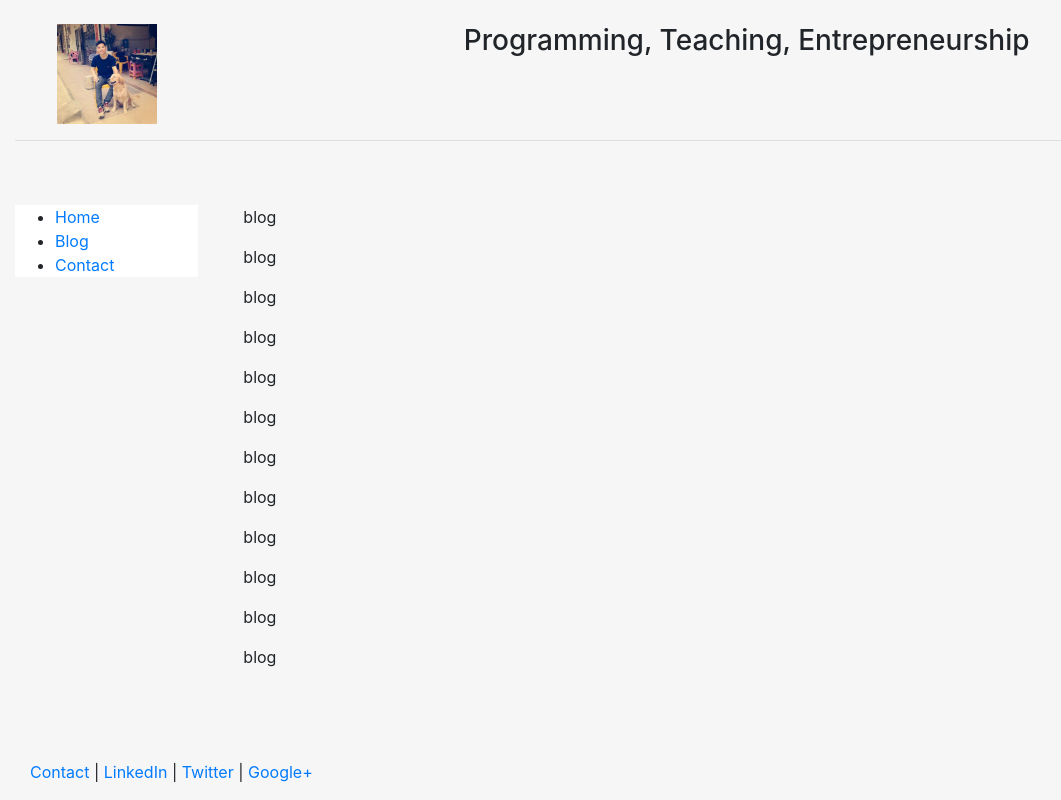
After one commit to Vickey-Wu/website, a Django app: page /blog in a window 1280 px wide. The commit adds this page. Shown: the whole page, without its empty margins (0-1061 px from the left). Run offline with Django 3.2, Linux system fonts and the light colour scheme; some libraries are stand-ins or nearby versions.

Commit message:
add home blog contact page and switch between them

```diff
--- /dev/null
+++ b/jobs/templates/jobs/basic.html
@@ -0,0 +1,73 @@
+<!DOCTYPE html>
+<html lang="en">
+
+<head>
+    <title>vickey's blog</title>
+    <meta charset="utf-8"/>
+    {% load staticfiles %}
+    <link rel="stylesheet" href="{% static 'jobs/css/bootstrap.min.css' %}" type="text/css"/>
+    <meta name="viewport" content="width=device-width, initial-scale=1.0">
+
+    <style type="text/css">
+        html,
+        body {
+            height: 100%
+        }
+    </style>
+</head>
+
+<body class="body" style="background-color:#f6f6f6">
+<div class="container-fluid" style="min-height:95%; ">
+    <div class="row">
+        <div class="col-sm-2">
+            <br>
+            <center>
+                <img src="{% static 'jobs/img/profile.jpg' %}" class="responsive-img" style='max-height:100px;'
+                     alt="face">
+            </center>
+        </div>
+        <div class="col-sm-10">
+            <br>
+            <center>
+                <h3>Programming, Teaching, Entrepreneurship</h3>
+            </center>
+        </div>
+    </div>
+    <hr>
+
+    <div class="row">
+        <div class="col-sm-2">
+            <br>
+
+            <br>
+            <!-- Great, til you resize. -->
+            <!--<div class="well bs-sidebar affix" id="sidebar" style="background-color:#fff">-->
+            <div class="well bs-sidebar" id="sidebar" style="background-color:#fff">
+                <ul>
+                    <li><a href="/home">Home</a></li>
+                    <li><a href='/blog'>Blog</a></li>
+                    <li><a href='/contact'>Contact</a></li>
+                </ul>
+            </div> <!--well bs-sidebar affix-->
+        </div> <!--col-sm-2-->
+        <div class="col-sm-10">
+
+            <div class='container-fluid'>
+                <br><br>
+                {% block content %}
+                {% endblock %}
+            </div>
+        </div>
+    </div>
+</div>
+<footer>
+    <div class="container-fluid" style='margin-left:15px'>
+        <p><a href="#" target="blank">Contact</a> | <a href="#" target="blank">LinkedIn</a> | <a href="#"
+                                                                                                 target="blank">Twitter</a>
+            | <a href="#" target="blank">Google+</a></p>
+    </div>
+</footer>
+
+</body>
+
+</html>
--- /dev/null
+++ b/jobs/templates/jobs/blog.html
@@ -0,0 +1,24 @@
+{% extends 'jobs/basic.html' %}
+<!DOCTYPE html>
+<html lang="en">
+<head>
+    <meta charset="UTF-8">
+    <title>blog</title>
+</head>
+<body>
+    {% block content %}
+        <p>blog</p>
+        <p>blog</p>
+        <p>blog</p>
+        <p>blog</p>
+        <p>blog</p>
+        <p>blog</p>
+        <p>blog</p>
+        <p>blog</p>
+        <p>blog</p>
+        <p>blog</p>
+        <p>blog</p>
+        <p>blog</p>
+    {% endblock %}
+</body>
+</html>
--- a/jobs/urls.py
+++ b/jobs/urls.py
@@ -3,8 +3,10 @@ from django.contrib import admin
 from jobs import views
 
 urlpatterns = [
-    url(r'^admin', admin.site.urls),
+    # url(r'^admin', admin.site.urls),
     url(r'^home$', views.home, name='home'),
+    url(r'^blog', views.blog, name='blog'),
+    url(r'^contact$', views.contact, name='contact'),
     url(r'^echarts$', views.echarts, name='echarts'),
-    url(r'^pyecharts$', views.py_eharts, name='pyecharts')
+    url(r'^pyecharts$', views.py_eharts, name='pyecharts'),
 ]
--- a/jobs/views.py
+++ b/jobs/views.py
@@ -11,6 +11,14 @@ def echarts(request):
 
 def home(request):
     return render(request, 'jobs/home.html')
+
+
+def blog(request):
+    return render(request, 'jobs/blog.html')
+
+
+def contact(request):
+    return render(request, "jobs/contact.html", {"content": ["welcome to contact page", "my email is vickey557@gmail.com"]})
 
 
 def create_bar():
--- a/website/urls.py
+++ b/website/urls.py
@@ -17,6 +17,6 @@ from django.conf.urls import url, include
 from django.contrib import admin
 
 urlpatterns = [
-    # url(r'^admin/', admin.site.urls),
+    url(r'^admin/', admin.site.urls),
     url(r'^', include('jobs.urls')),
 ]
```
Also changed, not shown: jobs/templates/jobs/contact.html (added, +28 -0 lines), jobs/templates/jobs/home.html (+29 -73 lines).
